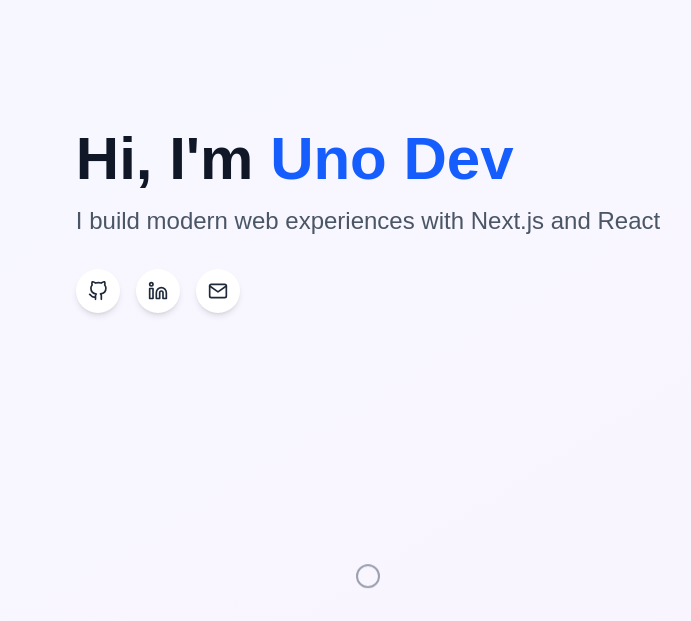
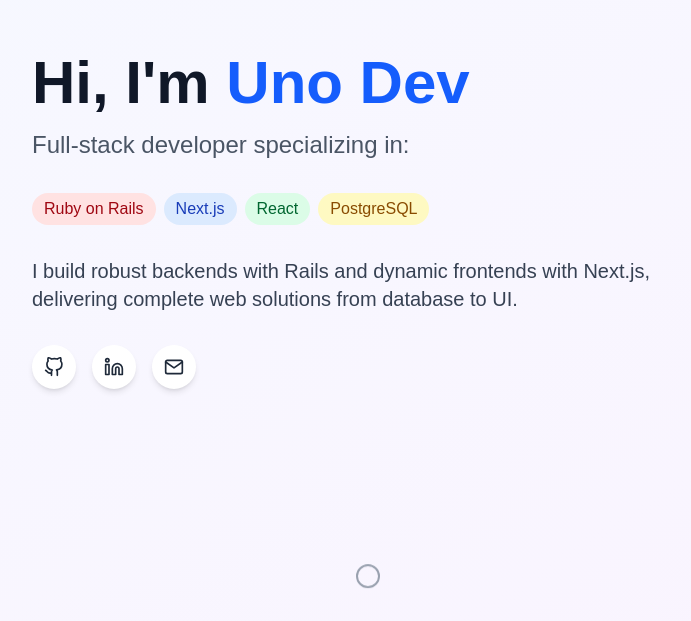
Before and after one commit to chucoyos/unodev, a Next.js app: page / in a window 1280 px wide. Shown: the part 179-800 px from the top of the page, without its empty margins (272-963 px from the left). Built offline with nearby package versions, Linux system fonts and the light colour scheme.

Commit message:
Edit hero section

```diff
--- a/app/components/HeroSection.jsx
+++ b/app/components/HeroSection.jsx
@@ -34,8 +34,41 @@
           transition={{ duration: 0.8, delay: 0.2 }}
           className="text-xl md:text-2xl text-gray-600 dark:text-gray-300 mb-8"
         >
-          I build modern web experiences with Next.js and React
+          Full-stack developer specializing in:
         </motion.p>
+
+        <motion.div
+          initial={{ y: 50, opacity: 0 }}
+          animate={{ y: 0, opacity: 1 }}
+          transition={{ duration: 0.8, delay: 0.2 }}
+          className="mb-8"
+        >
+        <div className="flex flex-wrap gap-2">
+            <span className="px-3 py-1 bg-red-100 text-red-800 rounded-full text-sm md:text-base">
+              Ruby on Rails
+            </span>
+            <span className="px-3 py-1 bg-blue-100 text-blue-800 rounded-full text-sm md:text-base">
+              Next.js
+            </span>
+            <span className="px-3 py-1 bg-green-100 text-green-800 rounded-full text-sm md:text-base">
+              React
+            </span>
+            <span className="px-3 py-1 bg-yellow-100 text-yellow-800 rounded-full text-sm md:text-base">
+              PostgreSQL
+            </span>
+          </div>
+        </motion.div>
+
+        <motion.p
+          initial={{ y: 50, opacity: 0 }}
+          animate={{ y: 0, opacity: 1 }}
+          transition={{ duration: 0.8, delay: 0.3 }}
+          className="text-lg md:text-xl text-gray-700 mb-8 max-w-2xl"
+        >
+          I build robust backends with Rails and dynamic frontends with Next.js,
+          delivering complete web solutions from database to UI.
+        </motion.p>
+
 
         {/* Social Links */}
         <motion.div
```
